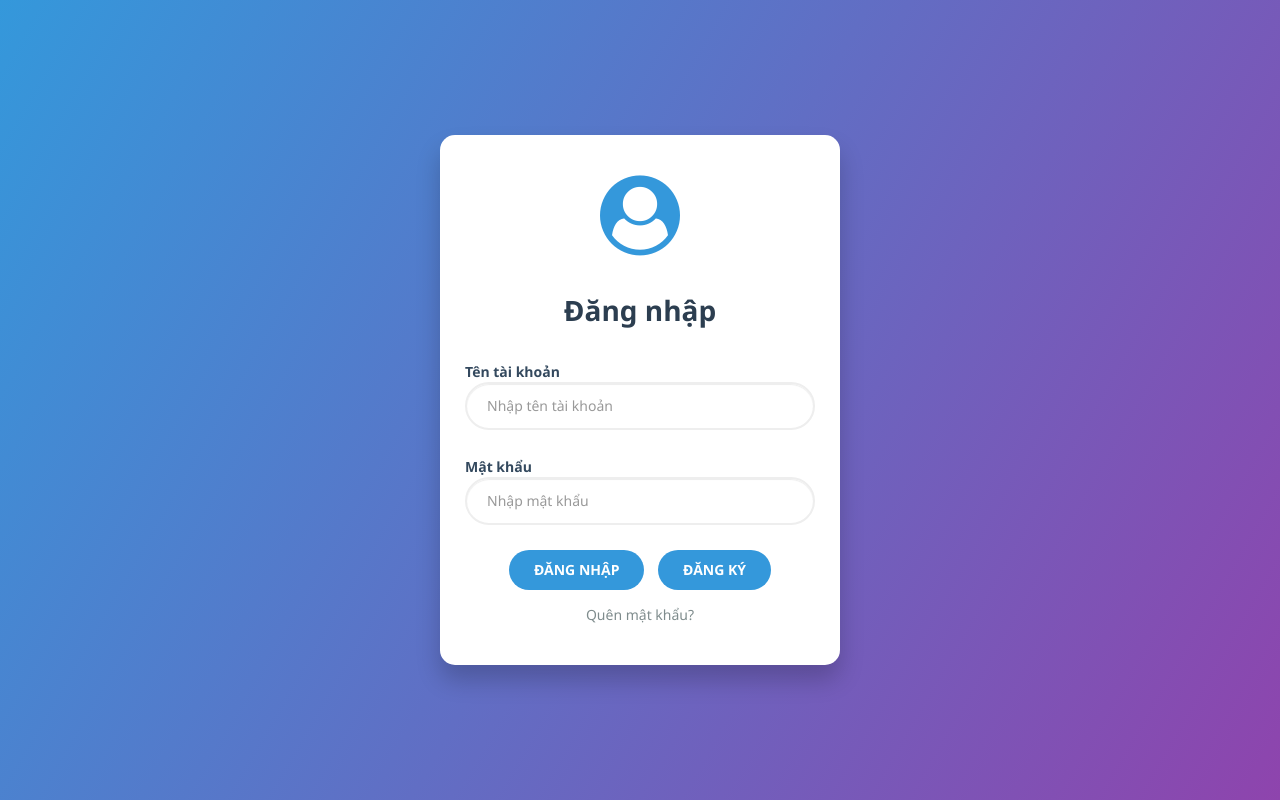
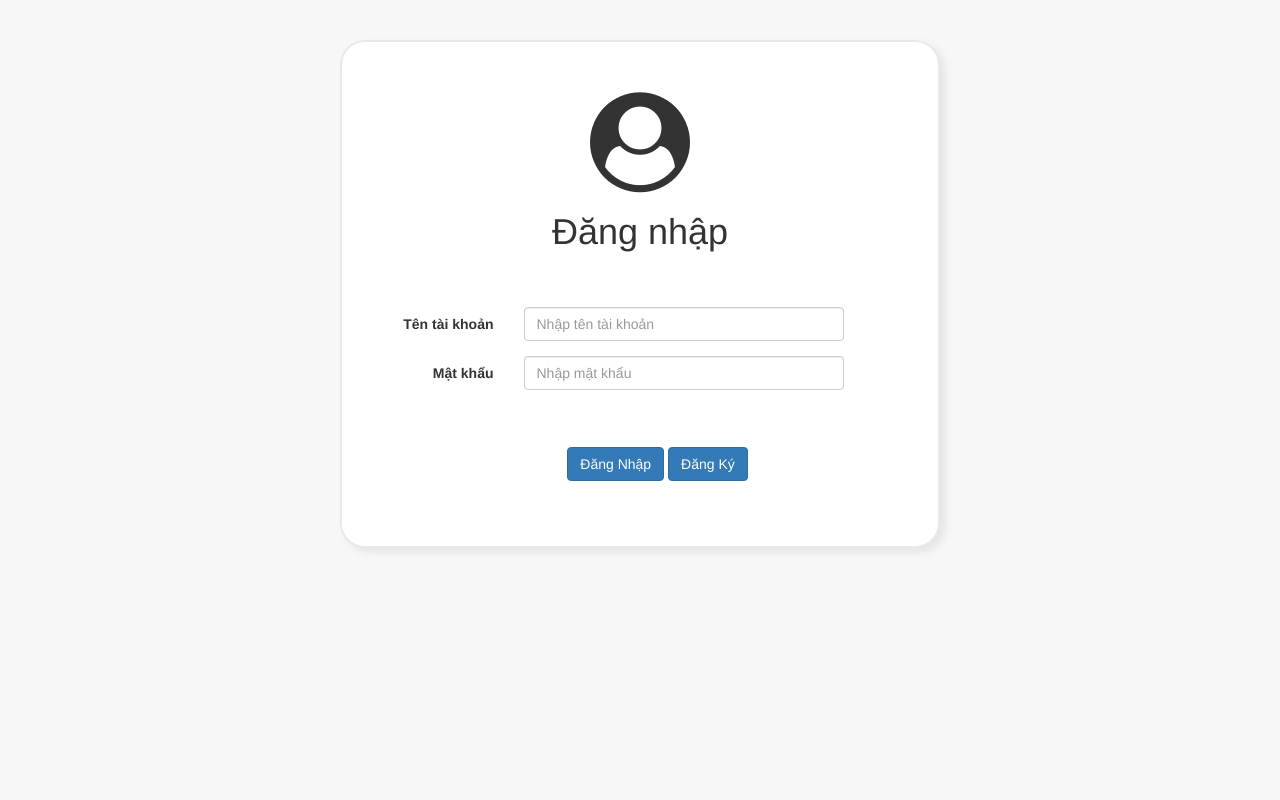
Before and after one commit to LangThong/Nhom11_SieuThiDienMay, a PHP site: page /Admin/login.php in a window 1280 px wide. Run offline with PHP 8.4, Linux system fonts and the light colour scheme.

Commit message:
update login LanCuoi

```diff
--- a/Admin/login.php
+++ b/Admin/login.php
@@ -11,7 +11,7 @@ if (isset($_POST["ok"])) {
 		$username=$_POST["user"];
 	}
 	if (empty($_POST["pass"])) {
-        $loi["password"]="Vui lòng nhập mật khẩu";
+		$loi["password"]=" Vui lòng nhập mật khẩu";
 	}
 	else{
 		$password=$_POST["pass"];
@@ -22,6 +22,7 @@ if (isset($_POST["ok"])) {
 		$pas="";
 		$conn=mysqli_connect("localhost",$us,$pas,"datanhom11");
 		mysqli_select_db($conn,"datanhom11");
+		//truy vấn dưc liệu
 		$result=mysqli_query($conn,"select * from user where Username='$username' and MatKhau='$password'");
 		if (mysqli_num_rows($result)==1) {
 			$data=mysqli_fetch_assoc($result);
@@ -36,10 +37,12 @@ if (isset($_POST["ok"])) {
 				header("location:../index.php");
 				exit();
 			}
+
 		}
 		else{
 			$oi["ok"]="Bạn đã nhập sai tài khoản hoặc mật khẩu";
 		}
+	//đóng csdl
 	mysqli_close($conn);
 	}
 }
@@ -51,140 +54,47 @@ if (isset($_POST["ok"])) {
 	<title>Đăng Nhập</title>
 	<link rel="stylesheet" type="text/css" href="../css/bootstrap.css">
 	<link rel="stylesheet" type="text/css" href="../css/font-awesome.css">
-    <style>
-        body {
-            background: linear-gradient(120deg, #3498db, #8e44ad);
-            height: 100vh;
-            display: flex;
-            align-items: center;
-            justify-content: center;
-            margin: 0;
-            font-family: 'Segoe UI', Tahoma, Geneva, Verdana, sans-serif;
-        }
+	<link rel="stylesheet" type="text/css" href="../css/styles.css">
+</head>
+<body style="background: #F7F7F7; height: 100%" >
 
-        .login {
-            background: white;
-            width: 400px;
-            padding: 40px;
-            border-radius: 15px;
-            box-shadow: 0 15px 25px rgba(0,0,0,0.2);
-        }
-
-        .login-icon {
-            color: #3498db;
-            margin-bottom: 20px;
-            transition: transform 0.3s ease;
-        }
-
-        .login-icon:hover {
-            transform: scale(1.1);
-        }
-
-        h1 {
-            color: #2c3e50;
-            font-size: 28px;
-            margin-bottom: 30px;
-            font-weight: 600;
-        }
-
-        .form-control {
-            border-radius: 25px;
-            padding: 12px 20px;
-            height: auto;
-            border: 2px solid #eee;
-            transition: all 0.3s ease;
-        }
-
-        .form-control:focus {
-            border-color: #3498db;
-            box-shadow: none;
-        }
-
-        .btn {
-            border-radius: 25px;
-            padding: 10px 25px;
-            font-weight: 600;
-            text-transform: uppercase;
-            font-size: 14px;
-            margin: 5px;
-            transition: all 0.3s ease;
-        }
-
-        .btn-primary {
-            background: #3498db;
-            border: none;
-        }
-
-        .btn-primary:hover {
-            background: #2980b9;
-            transform: translateY(-2px);
-        }
-
-        .error-message {
-            color: #e74c3c;
-            font-size: 14px;
-            margin-top: 5px;
-            text-align: left;
-        }
-
-        .form-group {
-            margin-bottom: 20px;
-        }
-
-        .control-label {
-            font-weight: 600;
-            color: #34495e;
-        }
-
-        .forgot-password {
-            color: #7f8c8d;
-            font-size: 14px;
-            text-decoration: none;
-            display: block;
-            margin-top: 10px;
-        }
-
-        .forgot-password:hover {
-            color: #3498db;
-        }
-    </style>
-</head>
-<body>
-    <div class="login">
-        <center>
-            <i class="fa fa-user-circle login-icon" aria-hidden="true" style="font-size:80px;"></i>
-        </center>
+	<div class="login" style="width:600px;margin:auto;position:relative;top: 40px; box-shadow: 5px 4px 8px rgba(0,0,0, .08);">
+			<center><i class="fa fa-user-circle" aria-hidden="true" style="font-size:100px;"></i></center>
 			<form class="form-horizontal" action="login.php" method="post">
 			<div class="text-center">
 					<h1>Đăng nhập</h1>
 				</div>
-
 				<div class="form-group">
-                <label class="control-label">Tên tài khoản</label>
-                <input type="text" name="user" class="form-control" placeholder="Nhập tên tài khoản">
-                <?php if($loi["username"]) { ?>
-                    <div class="error-message"><?php echo $loi["username"]; ?></div>
-                <?php } ?>
+				    <label for="inputPassword3" class="col-sm-3 control-label">&nbsp</label>
+				    <div class="col-sm-8">
+				    	<p class="col-sm-12" style="color:red;">&nbsp</p>
+				    </div>
 				</div>
 
 				<div class="form-group">
-                <label class="control-label">Mật khẩu</label>
+				    <label class="col-sm-3 control-label">Tên tài khoản</label>
+				    <div class="col-sm-8">
+				    	<input type="text" name="user" class="form-control" placeholder="Nhập tên tài khoản">
+				    </div>
+				</div>
+				<div class="form-group">
+				    <label for="inputPassword3" class="col-sm-3 control-label">Mật khẩu</label>
+				    <div class="col-sm-8">
 				    	<input type="password" class="form-control" name="pass" placeholder="Nhập mật khẩu">
-                <?php if($loi["password"]) { ?>
-                    <div class="error-message"><?php echo $loi["password"]; ?></div>
-                <?php } ?>
 				    </div>
-
-            <?php if($oi["ok"]) { ?>
-                <div class="error-message text-center mb-3"><?php echo $oi["ok"]; ?></div>
-            <?php } ?>
-
-            <div class="text-center">
+				</div>
+				<div class="form-group">
+				    <label for="inputPassword3" class="col-sm-3 control-label">&nbsp</label>
+				    <div class="col-sm-8">
+				    	<p class="col-sm-12" style="color:red;"><?php echo $oi["ok"] ?></p>
+				    </div>
+				</div>
+				<div class="form-group">
+				    <div class="col-sm-offset-4 col-sm-8">
 				    	<button type="submit" name="ok" class="btn btn-primary">Đăng Nhập</button>
 				    	<a href="register.php" class="btn btn-primary">Đăng Ký</a>
 				    </div>
-
-            <a href="#" class="forgot-password text-center">Quên mật khẩu?</a>
+				</div>
 			</form>
 	</div>
 </body>
```
Also changed, not shown: 1 other file. Lines whose indentation alone changed are shown as unchanged.
